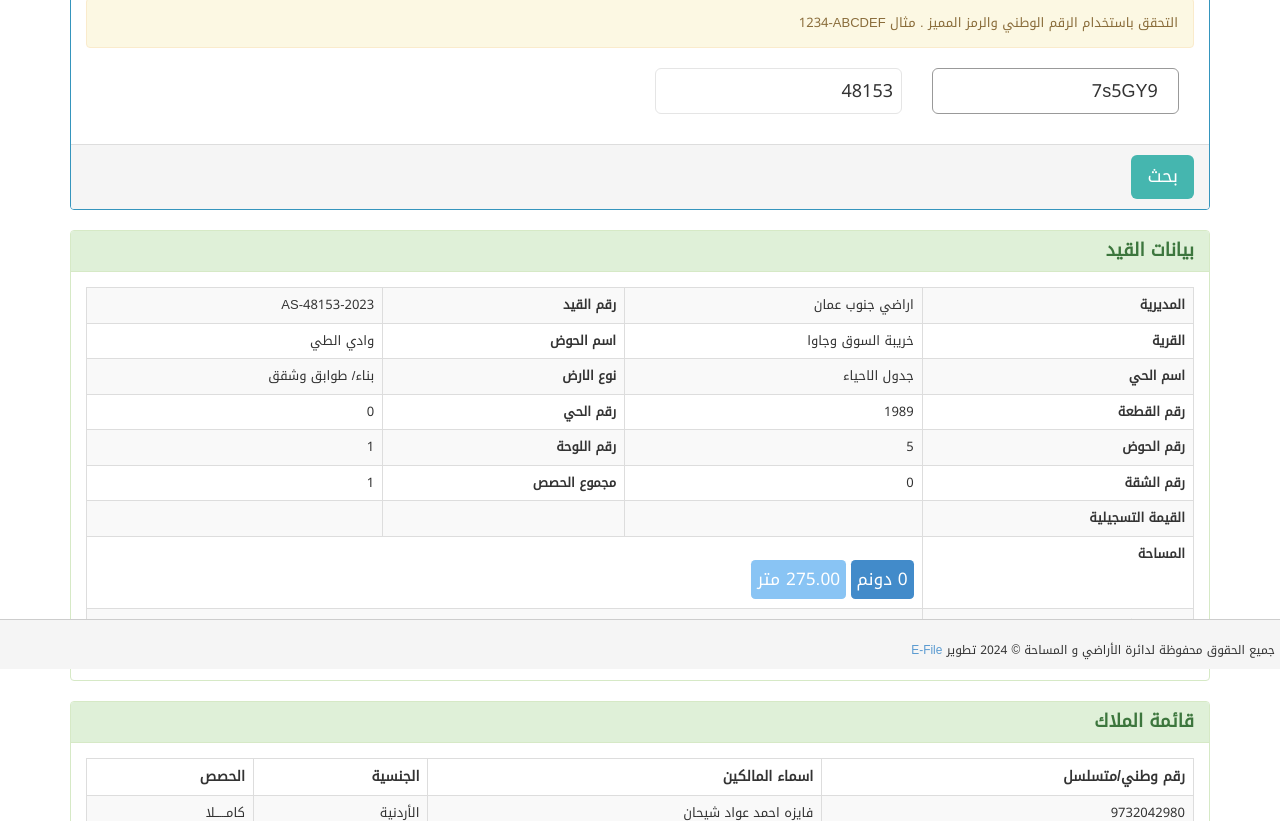
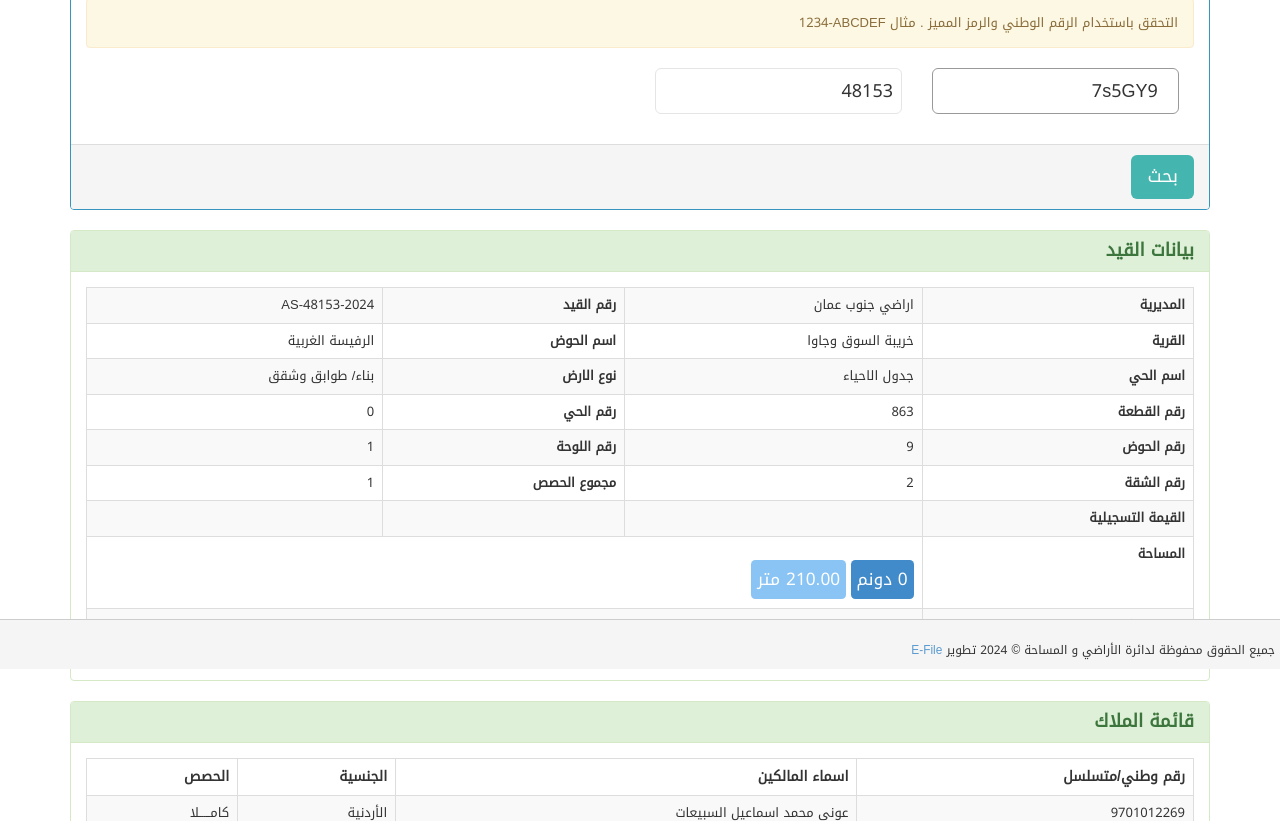
Before and after one commit to bushraAD98/Earth, a plain HTML site: page index.html in a window 1280 px wide. Shown: the part 131-952 px from the top of the page. Drawn offline with nearby package versions, Linux system fonts and the light colour scheme.

Commit message:
awniii is added

```diff
--- a/index.html
+++ b/index.html
@@ -120,7 +120,7 @@
                     </td>
 
                     <td><strong>رقم القيد</strong></td>
-                    <td> 2023-AS-48153
+                    <td> 2024-AS-48153
                     </td>
                 </tr>
                 <tr>
@@ -128,7 +128,7 @@
                     <td>    خريبة السوق وجاوا</td>
 
                     <td><strong>اسم الحوض</strong></td>
-                    <td>     وادي الطي      </td>
+                    <td>     الرفيسة الغربية       </td>
                 </tr>
                 <tr>
                     <td><strong>اسم الحي</strong></td>
@@ -139,7 +139,7 @@
                 </tr>
                 <tr>
                     <td><strong>رقم القطعة</strong></td>
-                    <td>                        1989
+                    <td>                          863
                     </td>
 
                     <td><strong>رقم الحي</strong></td>
@@ -147,7 +147,7 @@
                 </tr>
                 <tr>
                     <td><strong>رقم الحوض</strong></td>
-                    <td> 5 </td>
+                    <td> 9 </td>
 
                     <td><strong>رقم اللوحة</strong></td>
                     <td> 1</td>
@@ -155,7 +155,7 @@
                 <tr>
                     <td><strong>رقم الشقة</strong></td>
                     <td>
-                        0
+                        2
                     </td>
 
                     <td><strong>مجموع الحصص</strong></td>
@@ -173,14 +173,14 @@
                     <td colspan="3">
                           <h3 style="display:inline-block"><span class="label label-primary">0 دونم</span></h3>
 
-                          <h3 style="display:inline-block"><span class="label label-info">275.00 متر</span></h3>
+                          <h3 style="display:inline-block"><span class="label label-info">210.00 متر</span></h3>
 
                     </td>
                 </tr>
                 <tr>
                     <td><strong>المساحة كتابة</strong></td>
                     <td colspan="3">
-                         مائتان وخمسة وسبعون متر فقط       </td>
+                         مائتان وعشرة متر فقط       </td>
                 </tr>
             </table>
 
@@ -209,8 +209,8 @@
                 </thead>
                 <tbody>
                         <tr>
-                            <td>9732042980</td>
-                            <td>  فایزه احمد عواد شیحان         </td>
+                            <td>9701012269</td>
+                            <td>  عوني محمد اسماعیل السبیعات        </td>
                             <td>الأردنية</td>
                             <td>كامـــــلا</td>
                         </tr>
```
